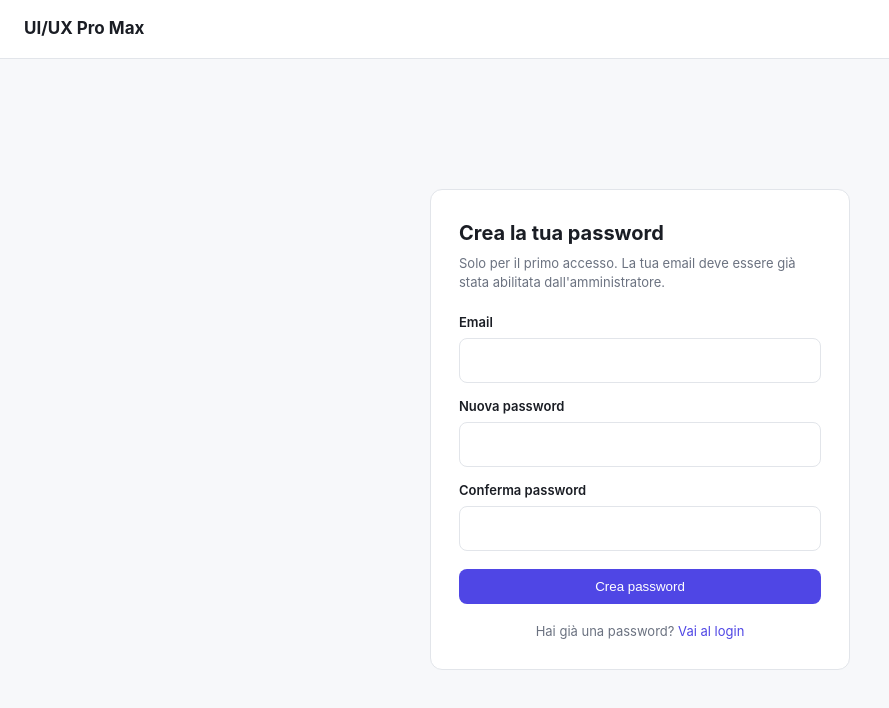
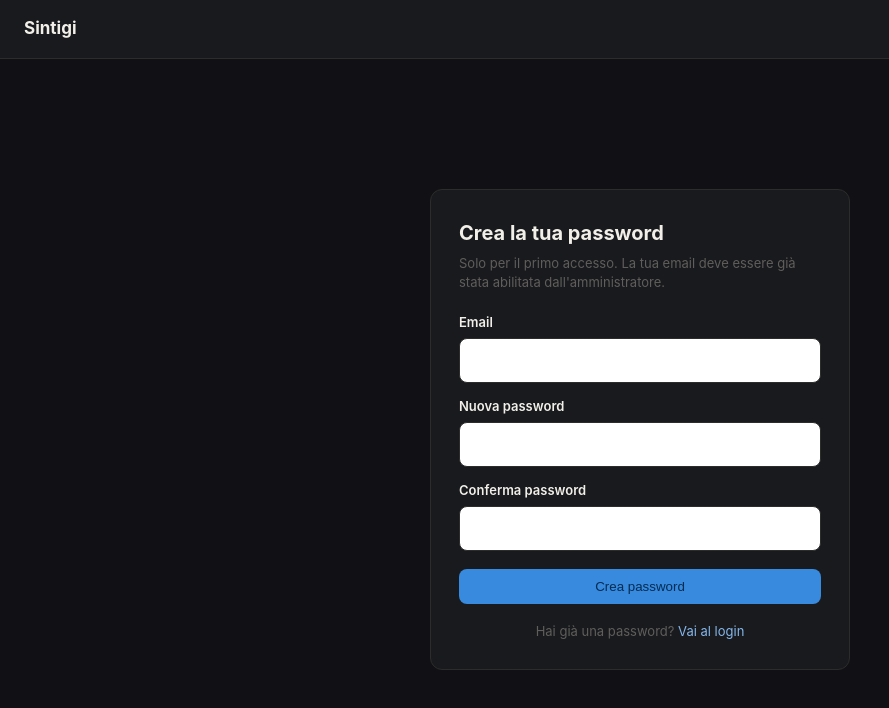
Before and after one commit to lucioxr-prog/sintigi-app, a plain HTML site: page register.html in a window 1280 px wide. Shown: the whole page, without its empty margins (0-889 px from the left). Drawn offline with Linux system fonts and the light colour scheme.

Commit message:
Rebrand: Sintigi title/header + dark blue theme

```diff
--- a/css/style.css
+++ b/css/style.css
@@ -1,15 +1,17 @@
 :root {
-  --bg: #f7f8fa;
-  --card: #ffffff;
-  --bd: #e2e5ea;
-  --tx: #1a1d24;
-  --mut: #6b7280;
-  --ac: #4f46e5;
-  --ac-hover: #4338ca;
-  --err: #dc2626;
-  --err-bg: #fef2f2;
-  --warn-bg: #fffbeb;
-  --warn-tx: #92400e;
+  --bg: #111014;
+  --card: #191a1e;
+  --bd: #2C2C2A;
+  --tx: #F1EFE8;
+  --mut: #5F5E5A;
+  --ac: #378ADD;
+  --ac-hover: #2F75BC;
+  --ac-contrast: #042C53;
+  --ac-light: #85B7EB;
+  --err: #f87171;
+  --err-bg: #3b1210;
+  --warn-bg: #3a2a06;
+  --warn-tx: #f2c85b;
 }
 
 * { box-sizing: border-box; margin: 0; padding: 0; }
@@ -73,7 +75,7 @@ input:focus, textarea:focus { border-color: var(--ac); }
 
 button {
   background: var(--ac);
-  color: #fff;
+  color: var(--ac-contrast);
   border: 0;
   border-radius: 8px;
   padding: 10px 18px;
@@ -97,8 +99,8 @@ button.sec { background: transparent; color: var(--tx); border: 1px solid var(--
 }
 
 .msg-ok {
-  background: #f0fdf4;
-  color: #166534;
+  background: #10241a;
+  color: #4ade80;
   border-radius: 8px;
   padding: 10px 12px;
   font-size: 13px;
@@ -107,7 +109,7 @@ button.sec { background: transparent; color: var(--tx); border: 1px solid var(--
 }
 
 .link-riga { text-align: center; margin-top: 18px; font-size: 13px; color: var(--mut); }
-.link-riga a { color: var(--ac); text-decoration: none; }
+.link-riga a { color: var(--ac-light); text-decoration: none; }
 
 #banner-scadenza {
   display: none;
--- a/register.html
+++ b/register.html
@@ -3,11 +3,11 @@
 <head>
 <meta charset="UTF-8">
 <meta name="viewport" content="width=device-width,initial-scale=1">
-<title>Crea password — UI/UX Pro Max</title>
+<title>Crea password — Sintigi</title>
 <link rel="stylesheet" href="css/style.css">
 </head>
 <body>
-<div class="header"><h1>UI/UX Pro Max</h1></div>
+<div class="header"><h1>Sintigi</h1></div>
 <div class="main">
   <div class="card">
     <h2>Crea la tua password</h2>
```
Also changed, not shown: dashboard.html (+2 -2 lines), index.html (+2 -2 lines).
